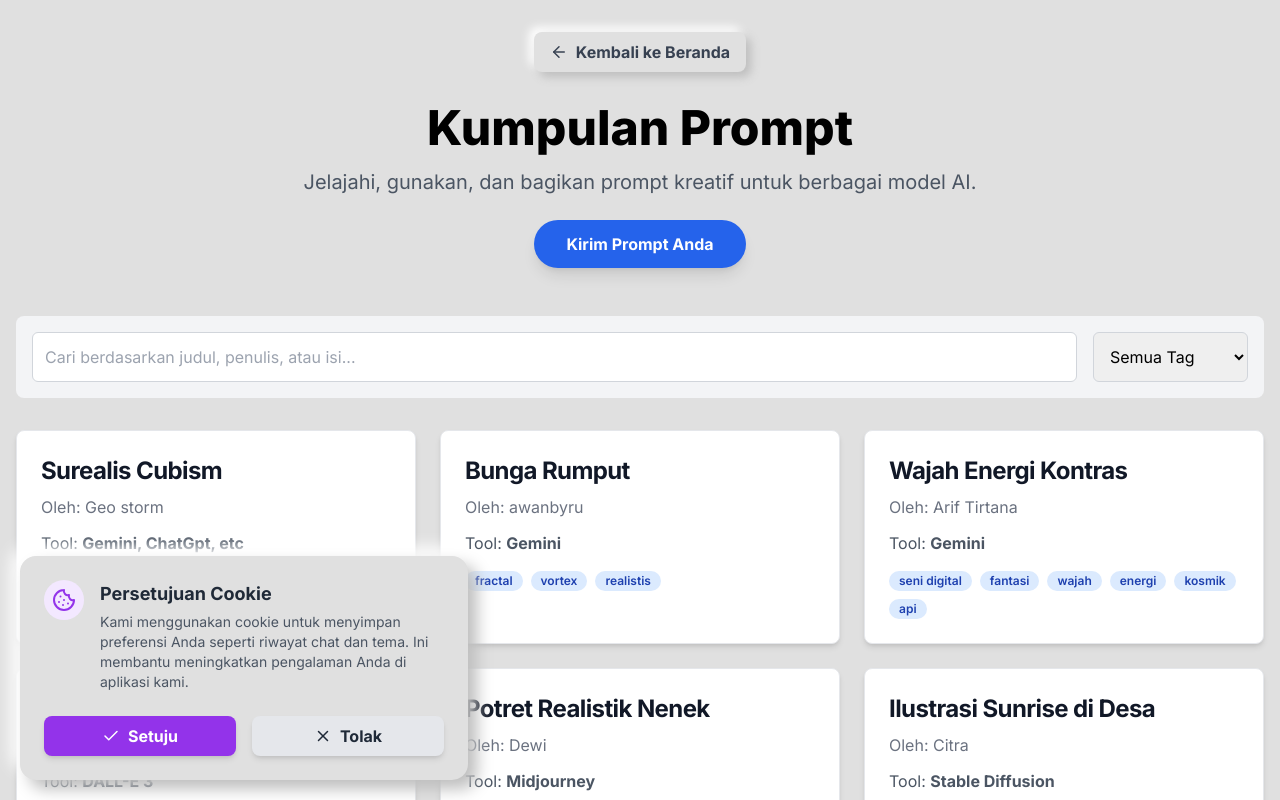
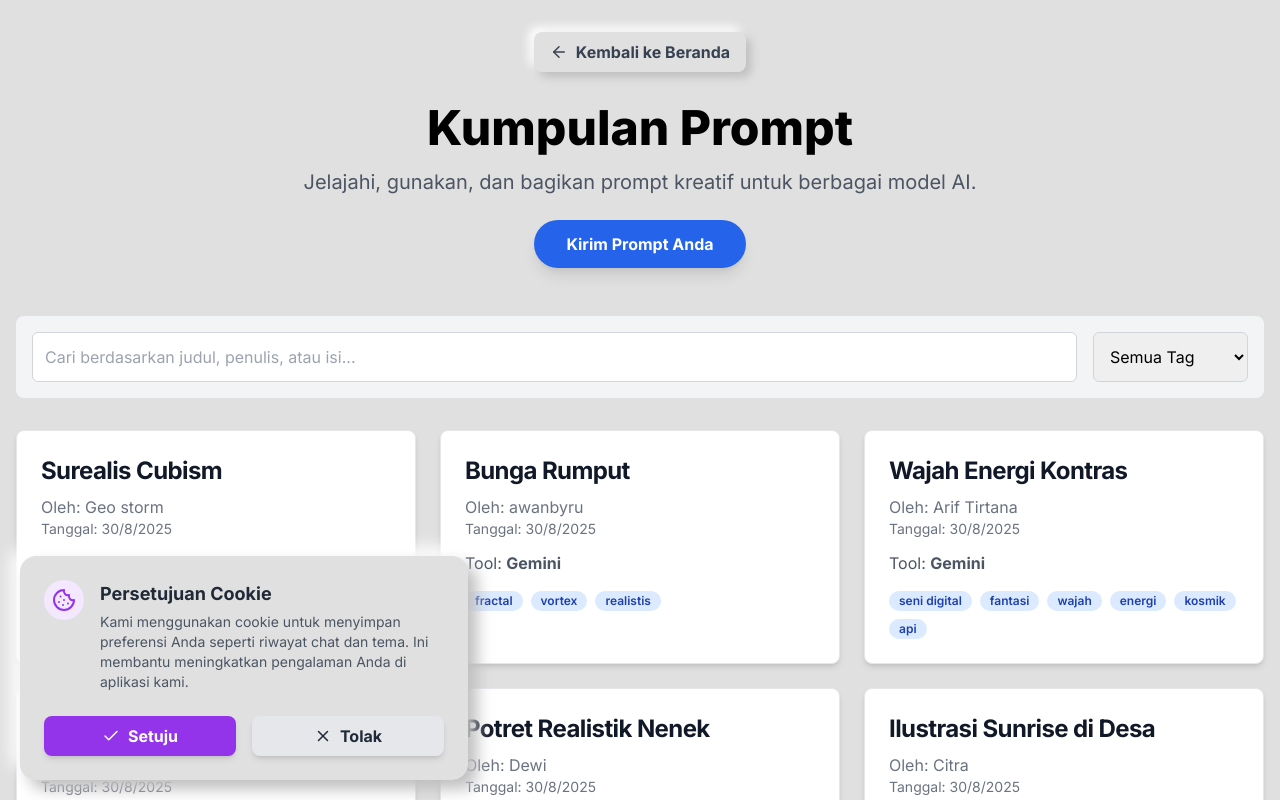
Before and after one commit to ruangriung/ruangriung-generator-app, a Next.js app: page /kumpulan-prompt in a window 1280 px wide. Shown: the top 800 px of the page. Built offline with nearby package versions, Linux system fonts and the light colour scheme.

Commit message:
Show prompt publication dates

```diff
--- a/app/kumpulan-prompt/PromptClient.tsx
+++ b/app/kumpulan-prompt/PromptClient.tsx
@@ -97,7 +97,8 @@ export default function PromptClient({ prompts }: PromptClientProps) {
           <Link key={prompt.id} href={`/kumpulan-prompt/${prompt.slug}`}>
             <div className="block h-full p-6 bg-white border border-gray-200 rounded-lg shadow-md hover:shadow-xl transition-shadow duration-300 dark:bg-gray-900 dark:border-gray-700 dark:hover:bg-gray-700">
               <h5 className="mb-2 text-2xl font-bold tracking-tight text-gray-900 dark:text-white">{prompt.title}</h5>
-              <p className="font-normal text-gray-500 dark:text-gray-400 mb-3">Oleh: {prompt.author}</p>
+              <p className="font-normal text-gray-500 dark:text-gray-400">Oleh: {prompt.author}</p>
+              <p className="text-sm text-gray-500 dark:text-gray-400 mb-3">Tanggal: {new Date(prompt.date).toLocaleDateString('id-ID')}</p>
               <p className="font-normal text-gray-600 dark:text-gray-300 mb-4">Tool: <strong>{prompt.tool}</strong></p>
               <div className="flex flex-wrap gap-2">
                 {prompt.tags.map(tag => (
--- a/app/kumpulan-prompt/[slug]/page.tsx
+++ b/app/kumpulan-prompt/[slug]/page.tsx
@@ -36,7 +36,8 @@ export default async function PromptDetailPage({ params }: { params: { slug: str
           </div>
         )}
         <h1 className="text-4xl font-bold mb-4 text-gray-900 dark:text-white">{prompt.title}</h1>
-        <p className="text-lg text-gray-600 dark:text-gray-300 mb-2">By {prompt.author}</p>
+        <p className="text-lg text-gray-600 dark:text-gray-300">By {prompt.author}</p>
+        <p className="text-md text-gray-500 dark:text-gray-400 mb-2">Tanggal: {new Date(prompt.date).toLocaleDateString('id-ID')}</p>
         <p className="text-md text-gray-500 dark:text-gray-400 mb-6">Tool: {prompt.tool}</p>
 
         <div className="prose prose-lg max-w-none dark:prose-invert">
--- a/content/prompts/prompt-1.md
+++ b/content/prompts/prompt-1.md
@@ -3,6 +3,7 @@ id: "1"
 slug: "prompt-satu-keren"
 title: "Prompt Keren Pertama"
 author: "Ayick"
+date: "2025-08-30"
 tool: "DALL-E 3"
 tags:
   - fantasi
--- a/content/prompts/prompt-2.md
+++ b/content/prompts/prompt-2.md
@@ -3,6 +3,7 @@ id: "2"
 slug: "prompt-kedua-hebat"
 title: "Prompt Hebat Kedua"
 author: "Budi"
+date: "2025-08-30"
 tool: "Midjourney"
 tags:
   - sci-fi
--- a/content/prompts/prompt-3.md
+++ b/content/prompts/prompt-3.md
@@ -3,6 +3,7 @@ id: "3"
 slug: "ilustrasi-sunrise-desa"
 title: "Ilustrasi Sunrise di Desa"
 author: "Citra"
+date: "2025-08-30"
 tool: "Stable Diffusion"
 tags:
   - ilustrasi
--- a/content/prompts/prompt-4.md
+++ b/content/prompts/prompt-4.md
@@ -3,6 +3,7 @@ id: "4"
 slug: "potret-realistik-nenek"
 title: "Potret Realistik Nenek"
 author: "Dewi"
+date: "2025-08-30"
 tool: "Midjourney"
 tags:
   - potret
--- a/content/prompts/prompt-5.md
+++ b/content/prompts/prompt-5.md
@@ -3,6 +3,7 @@ id: "5"
 slug: "arsitektur-ramah-lingkungan"
 title: "Arsitektur Ramah Lingkungan"
 author: "Eko"
+date: "2025-08-30"
 tool: "DALL-E 3"
 tags:
   - arsitektur
--- a/content/prompts/prompt-6.md
+++ b/content/prompts/prompt-6.md
@@ -3,6 +3,7 @@ id: "6"
 slug: "wajah-energi-kontras"
 title: "Wajah Energi Kontras"
 author: "Arif Tirtana"
+date: "2025-08-30"
 tool: "Gemini"
 tags:
   - seni digital
--- a/content/prompts/prompt-7.md
+++ b/content/prompts/prompt-7.md
@@ -3,6 +3,7 @@ id: "7"
 slug: "bunga-rumput"
 title: "Bunga Rumput"
 author: "awanbyru"
+date: "2025-08-30"
 tool: "Gemini"
 tags:
   - fractal
--- a/content/prompts/prompt-8.md
+++ b/content/prompts/prompt-8.md
@@ -3,6 +3,7 @@ id: "8"
 slug: "cubist-surealist"
 title: "Surealis Cubism"
 author: "Geo storm"
+date: "2025-08-30"
 tool: "Gemini, ChatGpt, etc"
 tags:
   - cubism
--- a/lib/prompts.ts
+++ b/lib/prompts.ts
@@ -9,6 +9,7 @@ export interface Prompt {
   slug: string;
   title: string;
   author: string;
+  date: string;
   tool: string;
   image?: string;
   tags: string[];
@@ -31,6 +32,7 @@ export async function getAllPrompts(): Promise<Prompt[]> {
             image: data.image,
             title: data.title,
             author: data.author,
+            date: data.date,
             tool: data.tool,
             tags: data.tags || [],
             promptContent: content.trim(),
```
